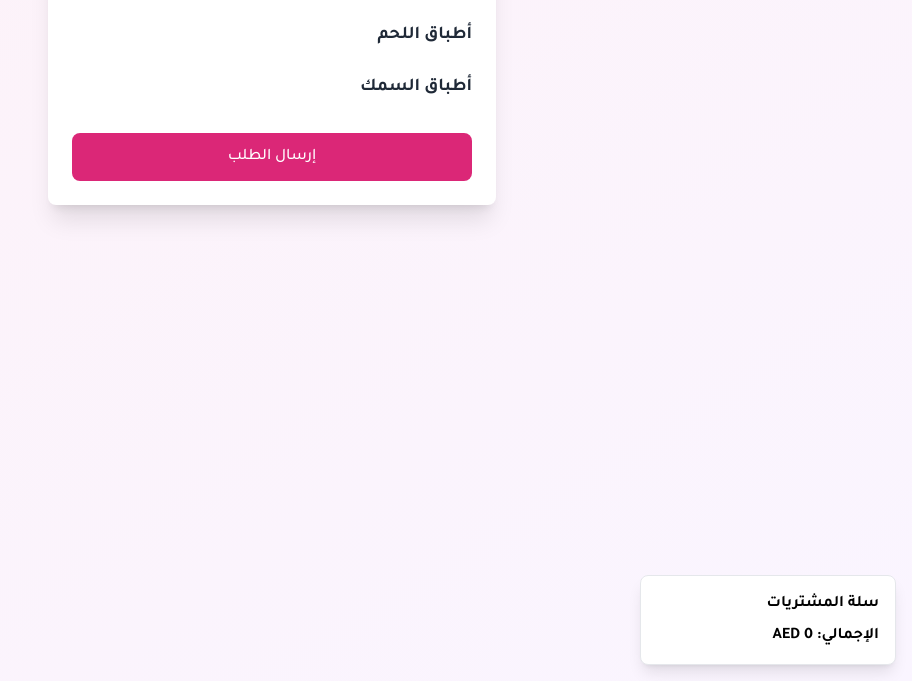
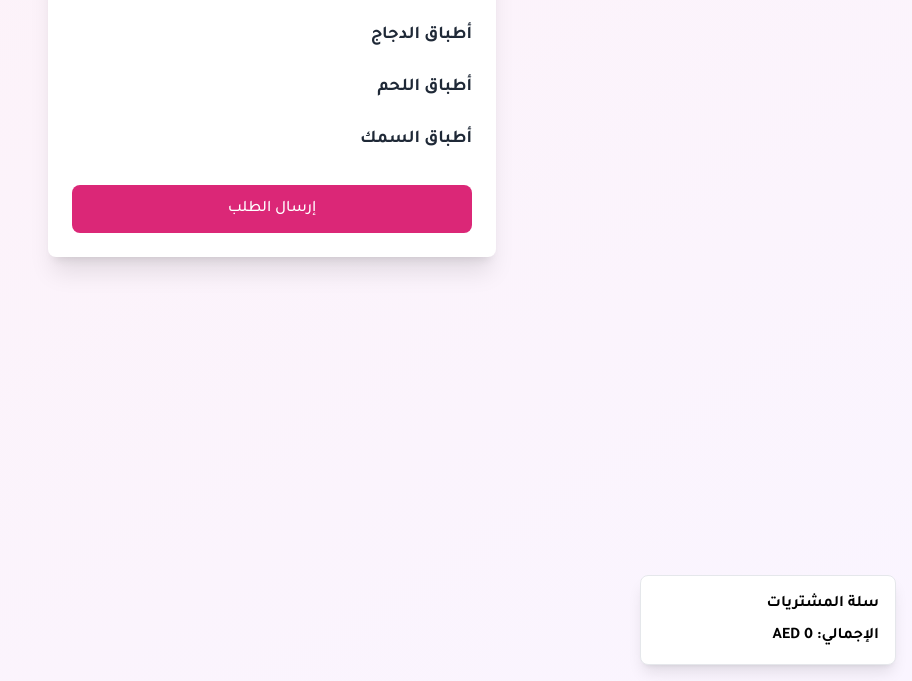
Before and after one commit to asad-5355/MENU, a plain HTML site: page index.html in a window 1280 px wide. Shown: the part 119-800 px from the top of the page, without its empty margins (368-1280 px from the left). Drawn offline with nearby package versions, Linux system fonts and the light colour scheme.

Commit message:
Update index.html

```diff
--- a/index.html
+++ b/index.html
@@ -48,7 +48,8 @@
   <p class="text-center text-gray-600 mb-6">اختر أصنافك المفضلة</p>
 
   <!-- الدجاج -->
-  <div class="space-y-4">
+  <h2 class="mt-6 font-bold text-lg text-gray-800">أطباق الدجاج</h2>
+  <div class="space-y-4 mt-2">
     <MenuItem label="دجاج مندي" price="33 AED" name="ChickenMandi" />
     <MenuItem label="دجاج بخاري" price="35 AED" name="ChickenBukhari" />
     <MenuItem label="دجاج زربيان" price="33 AED" name="ChickenZarbain" />
```
